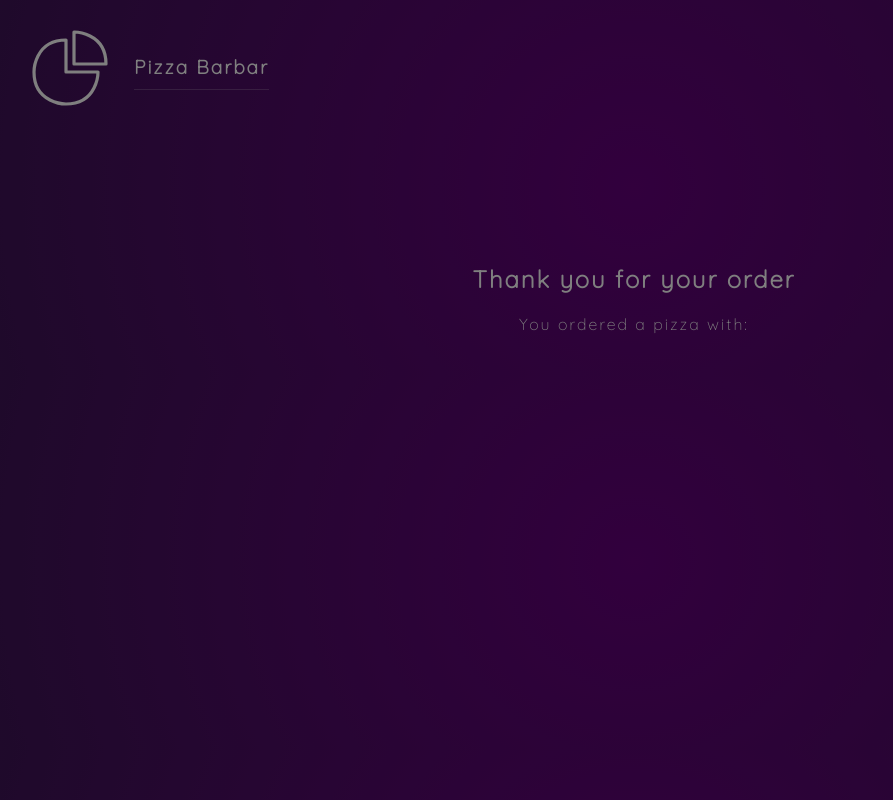
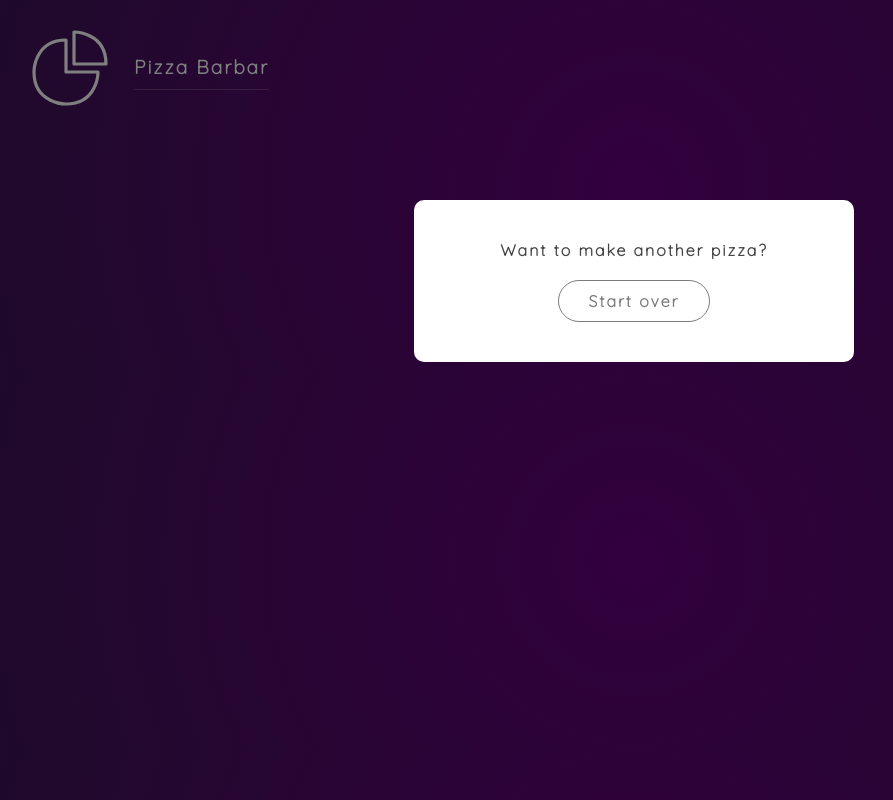
Before and after one commit to RashaMou/framer-motion-pizza, a React (Create React App) app: page /order in a window 1280 px wide. Shown: the whole page, without its empty margins (6-899 px from the left). Built offline with nearby package versions, Linux system fonts and the light colour scheme.

Commit message:
make modal load quicker

```diff
--- a/src/components/Order.js
+++ b/src/components/Order.js
@@ -34,7 +34,7 @@ const Order = ({ pizza, setShowModal }) => {
     useEffect(() => {
         setTimeout(() => {
             setShowModal(true);
-        }, 5000);
+        }, 2000);
     }, [setShowModal]);
 
     return (
```
